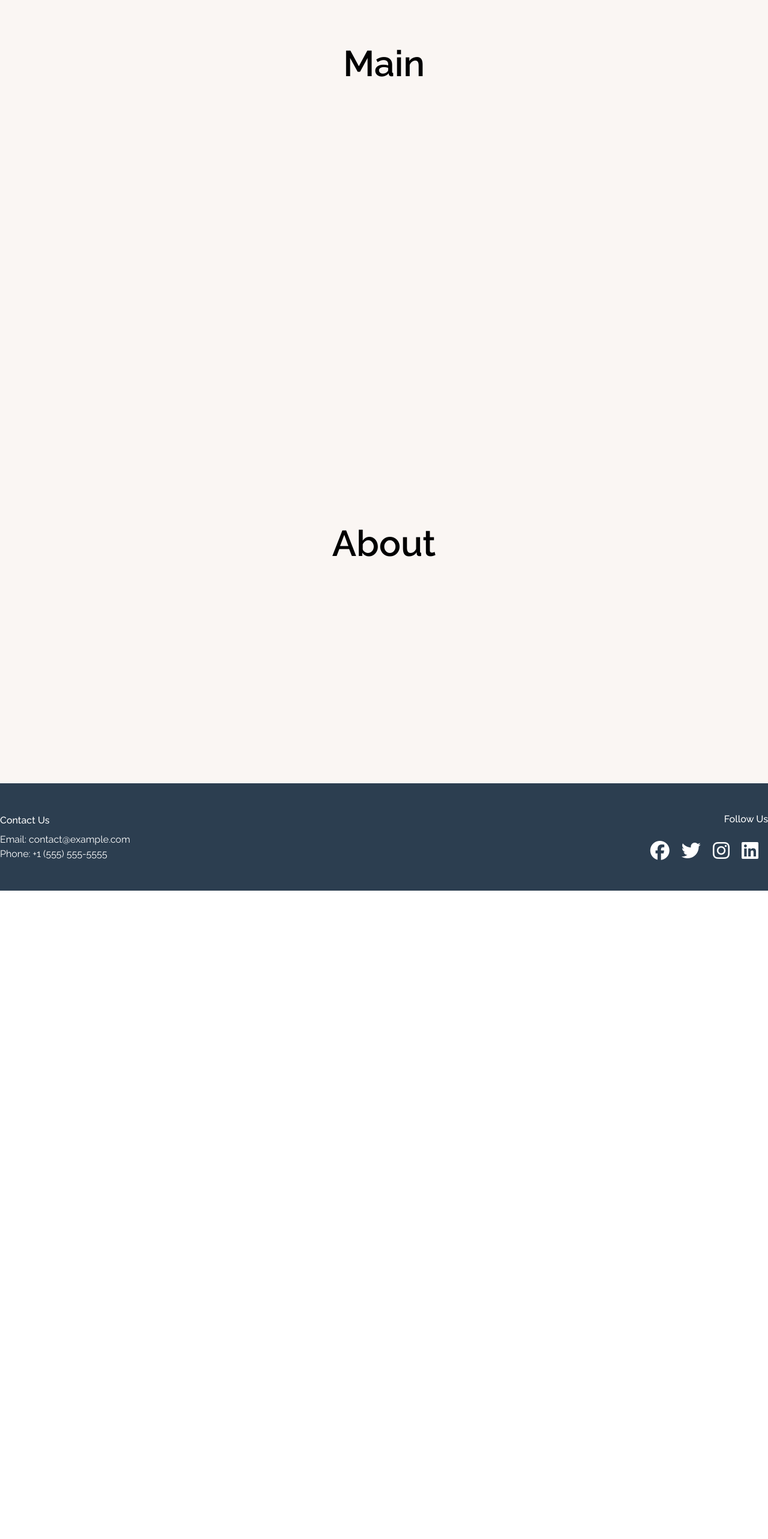
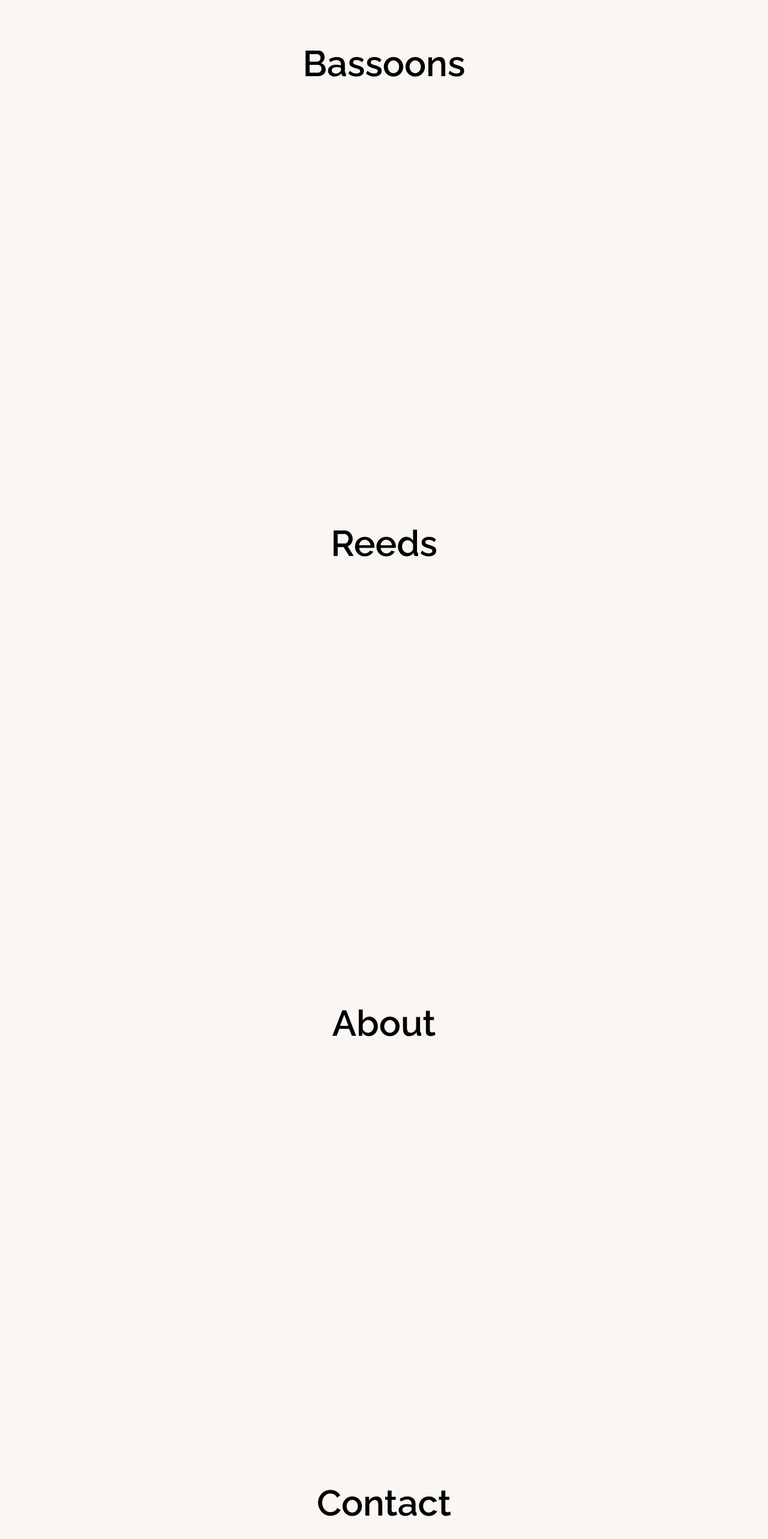
Before and after one commit to jdhawks2132/tx-bassoon, a SvelteKit app: page / in a window 1280 px wide. Shown: the part 1154-3720 px from the top of the page at 60% size. Before the commit the page ends 2639 px from the top, so only its background shows below. Built offline with nearby package versions, Linux system fonts and the light colour scheme.

Commit message:
adding nav links to section ids

```diff
--- a/src/lib/components/nav/navbar.svelte
+++ b/src/lib/components/nav/navbar.svelte
@@ -10,10 +10,10 @@
 			</button>
 		</div>
 		<div class="hidden lg:block">
-			<a href="#" class="text-white mr-4">Bassoons</a>
-			<a href="#" class="text-white mr-4">Reeds</a>
-			<a href="#" class="text-white mr-4">About</a>
-			<a href="#" class="text-white ">Contact</a>
+			<a href="#bassoons" class="text-white mr-4">Bassoons</a>
+			<a href="#reeds" class="text-white mr-4">Reeds</a>
+			<a href="#about" class="text-white mr-4">About</a>
+			<a href="#contact" class="text-white ">Contact</a>
 		</div>
 	</div>
 </nav>
--- a/src/routes/+page.svelte
+++ b/src/routes/+page.svelte
@@ -8,14 +8,26 @@
 	</div>
 </section>
 
-<section>
+<section id="bassoons">
 	<div class="flex flex-col items-center justify-center h-screen">
-		<h1 class="text-6xl font-bold text-center">Main</h1>
+		<h1 class="text-6xl font-bold text-center">Bassoons</h1>
 	</div>
 </section>
 
-<section>
+<section id="reeds">
+	<div class="flex flex-col items-center justify-center h-screen">
+		<h1 class="text-6xl font-bold text-center">Reeds</h1>
+	</div>
+</section>
+
+<section id="about">
 	<div class="flex flex-col items-center justify-center h-screen">
 		<h1 class="text-6xl font-bold text-center">About</h1>
 	</div>
 </section>
+
+<section id="contact">
+	<div class="flex flex-col items-center justify-center h-screen">
+		<h1 class="text-6xl font-bold text-center">Contact</h1>
+	</div>
+</section>
```
